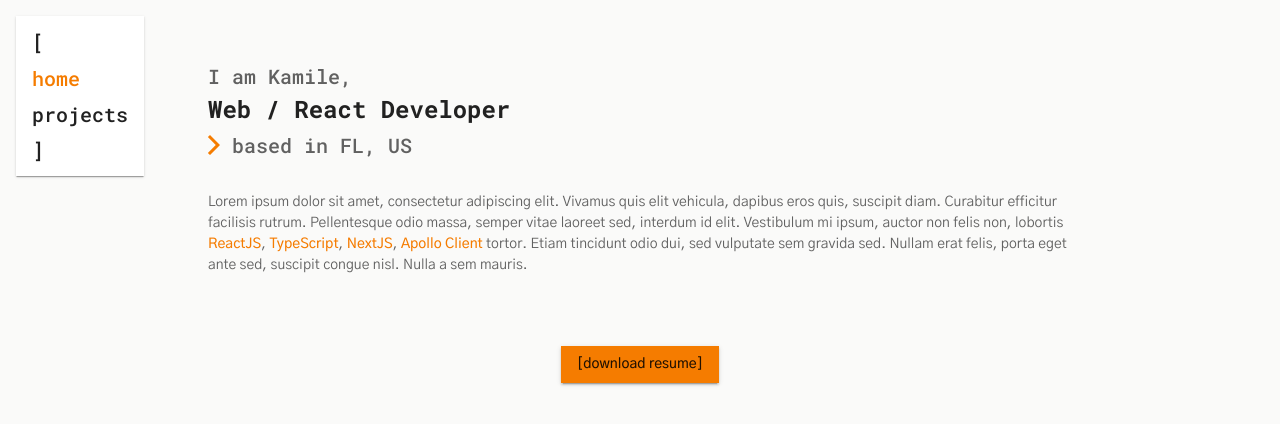
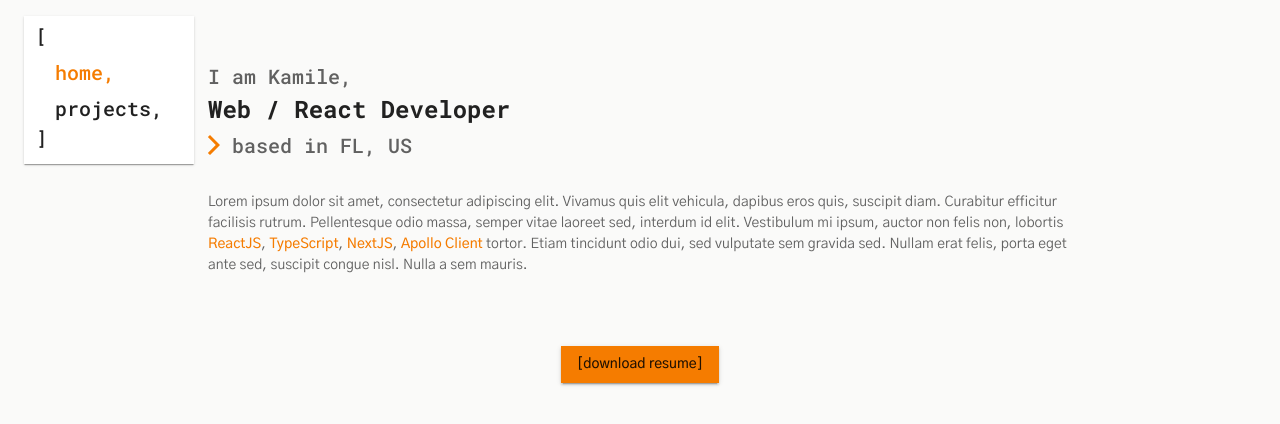
Before and after one commit to fufukha/my-portfolio, a Next.js app: page / in a window 1280 px wide. Both pictures are taken after a click on the button "Open main navigation". Shown: the top 424 px of the page. Built offline with nearby package versions, Linux system fonts and the light colour scheme.

Commit message:
used pseudo before and after for menu brackets

```diff
--- a/components/Menu.tsx
+++ b/components/Menu.tsx
@@ -1,4 +1,5 @@
 import { Menu as MuiMenu } from '@material-ui/core'
+import { withStyles, WithStyles, createStyles, makeStyles } from '@material-ui/core/styles';
 import Fade from '@material-ui/core/Fade'
 import IconButton from '@material-ui/core/IconButton'
 import MenuItem from '@material-ui/core/MenuItem'
@@ -6,6 +7,35 @@ import Typography from '@material-ui/core/Typography'
 import MenuIcon from '@material-ui/icons/Menu'
 import { useRouter } from 'next/dist/client/router'
 import React from 'react'
+
+const useStyles = makeStyles(({ typography}) => ({
+    menu: {
+      paddingLeft: '10px',
+      paddingRight: '10px',
+      '& ul:first-child:before': {
+        content: '"["',
+        display: 'block',
+        height: '30px',
+        width: '100px',
+        paddingLeft: '12px',
+        fontFamily: typography.h2.fontFamily,
+        fontSize: typography.h2.fontSize,
+      },
+      '& ul:last-child:after': {
+        content: '"]"',
+        display: 'block',
+        height: '30px',
+        width: '100px',
+        paddingLeft: '12px',
+        fontFamily: typography.h2.fontFamily,
+        fontSize: typography.h2.fontSize,
+      },
+      '& $h2' : {
+        paddingLeft: '15px',
+        paddingRight: '15px',
+      },
+    },
+}))
 
 const Menu = () => {
   const [anchorEl, setAnchorEl] = React.useState<null | HTMLElement>(null)
@@ -23,34 +53,28 @@ const Menu = () => {
     }
   }
 
-  const items = ['[', ...pages, ']']
-
-  const menuItems = items.map((item, i) => {
-    let path: string
-    let onClick: React.MouseEventHandler | undefined
-    let disabled = true
-    let color: 'primary' | 'textPrimary' = 'textPrimary'
-
-    if (i !== 0 || i !== pages.length - 1) {
-      path = item === 'home' ? '/' : `/${item}`
-      onClick = () => handleClose(path)
-      disabled = false
-      color = router.pathname === path ? 'primary' : 'textPrimary'
-    }
+  const menuItems = pages.map((page, i) => {
+    const path = page === 'home' ? '/' : `/${page}`
+    const color = router.pathname === path ? 'primary' : 'textPrimary'
 
     return (
-      <MenuItem key={i} disabled={disabled} onClick={onClick}>
+      <>
+      <MenuItem key={i} onClick={() => handleClose(path)}>
         <Typography variant='h2' color={color}>
-          {item}
+          {`${page},`}
         </Typography>
       </MenuItem>
+      </>
     )
   })
 
+  const classes = useStyles()
+
   return (
-    <div>
+    <>
+      <Typography component='div' variant='h2'>[</Typography>
       <IconButton
-        color='inherit'
+        color='default'
         edge='start'
         aria-label='Open main navigation'
         aria-controls='simple-menu'
@@ -60,6 +84,7 @@ const Menu = () => {
         <MenuIcon />
       </IconButton>
       <MuiMenu
+        className={classes.menu}
         id='fade-menu'
         anchorEl={anchorEl}
         keepMounted
@@ -71,7 +96,8 @@ const Menu = () => {
       >
         {menuItems}
       </MuiMenu>
-    </div>
+      <Typography component='div' variant='h2'>]</Typography>
+    </>
   )
 }
 
```
